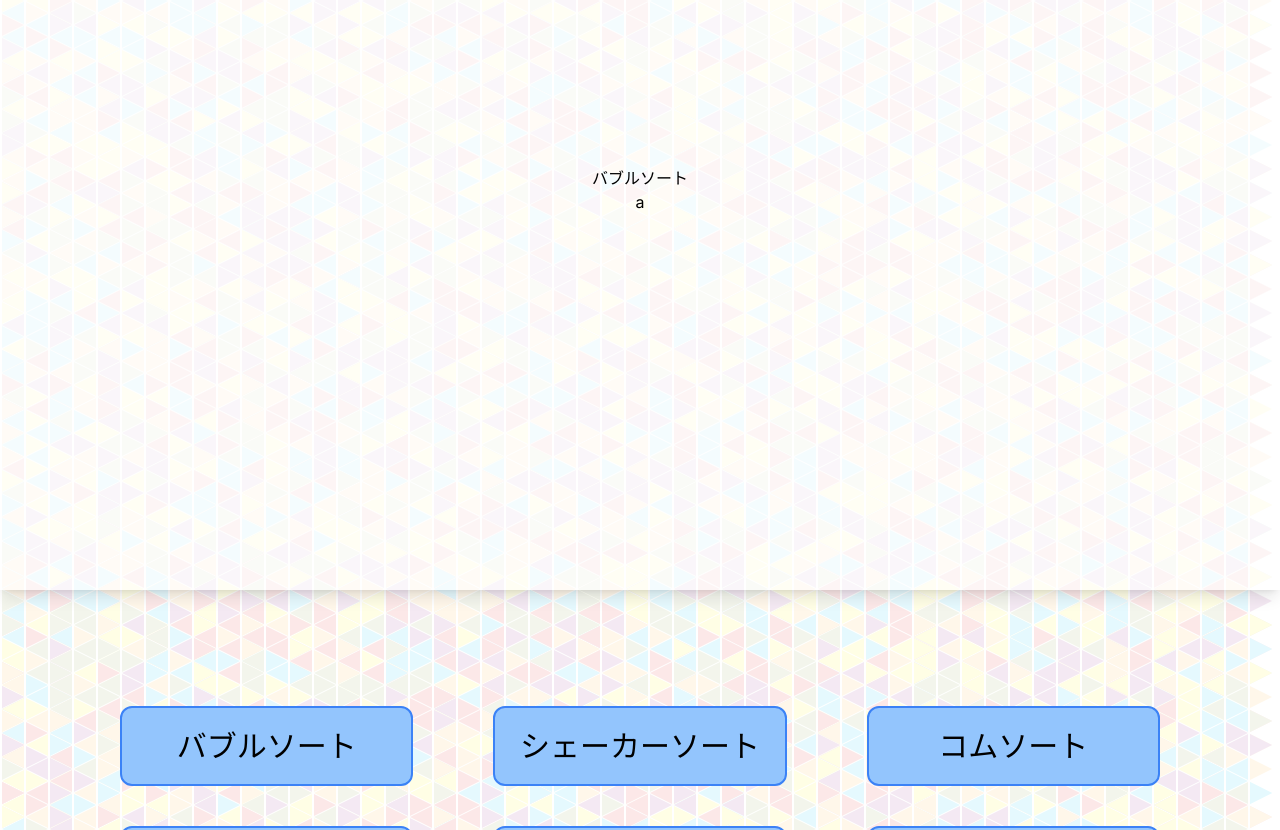
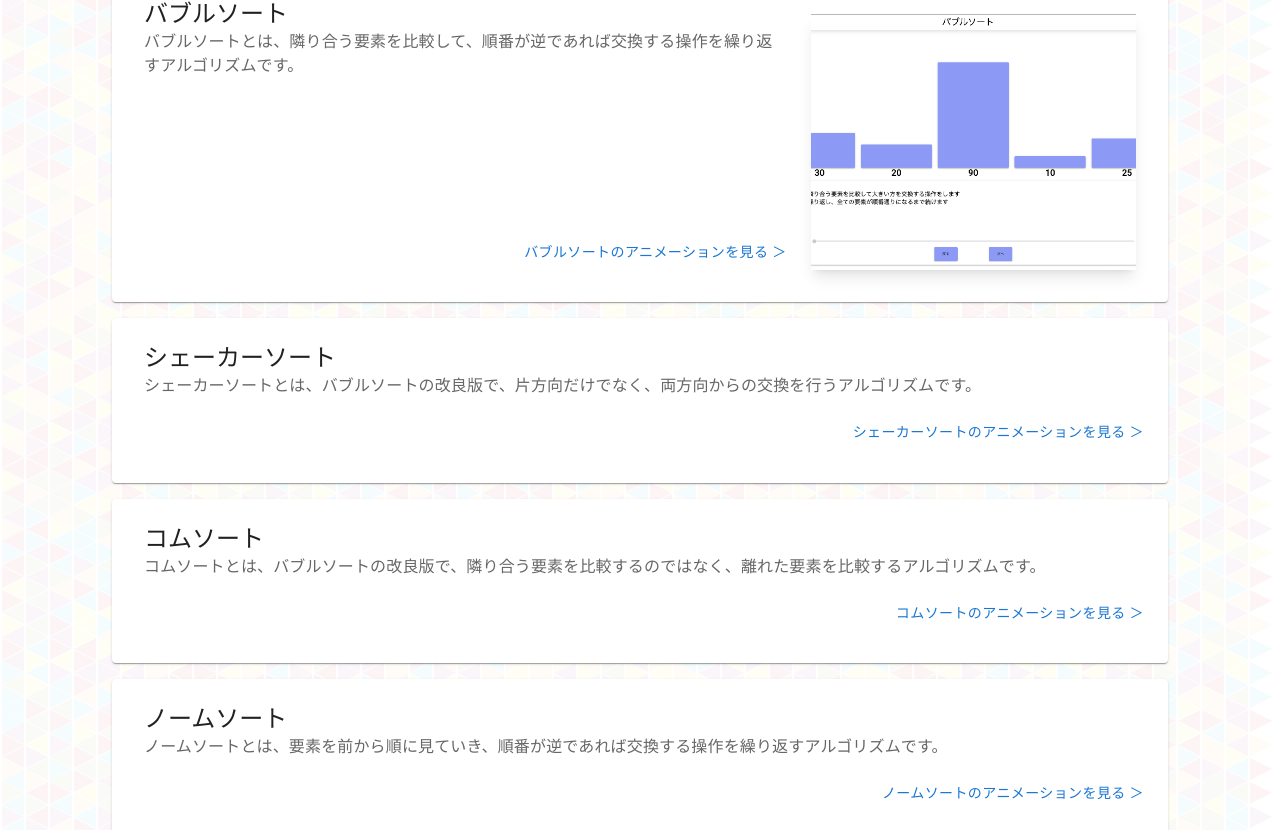
Before and after one commit to aaaa777/wdc2024, a Next.js app: page / in a window 1280 px wide. Shown: the part 1090-1920 px from the top of the page. Built offline with nearby package versions, Linux system fonts and the light colour scheme.

Commit message:
ソートのコンポーネント作成

```diff
--- a/src/app/layout.js
+++ b/src/app/layout.js
@@ -1,7 +1,8 @@
-import { Inter } from "next/font/google";
+import { Inter, M_PLUS_Rounded_1c } from "next/font/google";
 import "./globals.css";
 
 const inter = Inter({ subsets: ["latin"] });
+const mpr1c = M_PLUS_Rounded_1c({ weight: "400", subsets: ["latin"]});
 
 export const metadata = {
   title: "WDC2024 | Sort Museum",
@@ -11,7 +12,7 @@ export const metadata = {
 export default function RootLayout({ children }) {
   return (
     <html lang="ja">
-      <body className={inter.className}>{children}</body>
+      <body className={mpr1c.className}>{children}</body>
     </html>
   );
 }
--- a/src/app/page.js
+++ b/src/app/page.js
@@ -1,11 +1,25 @@
 "use client";
 
+// import { M_PLUS_Rounded_1c } from "next/font/google";
+
 import SectionBlock from "@/components/index-parts/section-block";
+import SectionCard from "@/components/index-parts/section-card";
 import { height, sizeHeight } from "@mui/system";
 import Link from "next/link";
 import React, {useEffect} from 'react'
+// import { mpr1c } from "./layout";
 
 export default function Home() {
+  const aboutThisSite = "このサイトは、ソートアルゴリズムをアニメーションで可視化することで、アルゴリズムの理解を深めることを目的としています。"
+  const aboutAlgorithm = "アルゴリズムとは、ある問題を解決するための手順や方法のことです。ソートアルゴリズムは、データを昇順や降順に並べ替えるためのアルゴリズムです。"
+
+  const bubbleSortDesc = "バブルソートとは、隣り合う要素を比較して、順番が逆であれば交換する操作を繰り返すアルゴリズムです。"
+  const shakerSortDesc = "シェーカーソートとは、バブルソートの改良版で、片方向だけでなく、両方向からの交換を行うアルゴリズムです。"
+  const combSortDesc = "コムソートとは、バブルソートの改良版で、隣り合う要素を比較するのではなく、離れた要素を比較するアルゴリズムです。"
+  const gnomeSortDesc = "ノームソートとは、要素を前から順に見ていき、順番が逆であれば交換する操作を繰り返すアルゴリズムです。"
+  const selectionSortDesc = "選択ソートとは、最小値を見つけ、それを先頭に移動させる操作を繰り返すアルゴリズムです。"
+  const bozoSortDesc = "ボゾソートとは、ランダムに2つの要素を選び、順番が逆であれば交換する操作を繰り返すアルゴリズムです。"
+
   useEffect(() => {
     var livePatern = {
       canvas: null,
@@ -98,7 +112,7 @@ export default function Home() {
       }, []);
 
   return (
-    <main className="min-h-screen flex-col items-center justify-between">
+    <main className="min-h-screen flex flex-col items-center justify-between">
       <canvas id="canvas" className="relative h-full w-full">
       </canvas>
 
@@ -107,7 +121,7 @@ export default function Home() {
         <div className="w-full h-screen flex flex-col justify-center md:p-28 pt-6 text-center  bg-white bg-opacity-60 shadow-lg">
           <div className="flex flex-col">
 
-            <div className="text-6xl m-1 md:m-5">
+            <div className={`text-6xl m-1 md:m-5`}>
             {/*Algorithm Library*/}
             Sort Museum
             </div>
@@ -124,8 +138,13 @@ export default function Home() {
           <div className="pt-20"></div>
         </div>
 
-        <SectionBlock title="バブルソート">
-          <>a</>
+        <SectionBlock title="アルゴリズム一覧">
+          <SectionCard title="バブルソート" description={bubbleSortDesc} link={"./bubble-sort"} img1Link={'./thumb-bubble.png'} />
+          <SectionCard title="シェーカーソート" description={shakerSortDesc} link={"./shaker-sort"} />
+          <SectionCard title="コムソート" description={combSortDesc} link={"./comb-sort"} />
+          <SectionCard title="ノームソート" description={gnomeSortDesc} link={"./gnome-sort"} />
+          <SectionCard title="選択ソート" description={selectionSortDesc} link={"./selection-sort"} />
+          <SectionCard title="ボゾソート" description={bozoSortDesc} link={"./bozo-sort"} />
         </SectionBlock>
 
         <div className="w-full md:px-20 md:py-24">
@@ -133,14 +152,14 @@ export default function Home() {
           {/* <div className="">
 
           </div> */}
-          <div className="text-center grid md:grid-cols-3  *:text-3xl *:bg-blue-300 *:border-2 *:border-blue-500 *:mx-10 *:my-5 *:p-5 *:rounded-xl">
+          {/* <div className="text-center grid md:grid-cols-3  *:text-3xl *:bg-blue-300 *:border-2 *:border-blue-500 *:mx-10 *:my-5 *:p-5 *:rounded-xl">
             <div><Link href={"./bubble-sort"}>バブルソート</Link></div>
             <div><Link href={"./shaker-sort"}>シェーカーソート</Link></div>
             <div><Link href={"./comb-sort"}>コムソート</Link></div>
             <div><Link href={"./gnome-sort"}>ノームソート</Link></div>
             <div><Link href={"./selection-sort"}>選択ソート</Link></div>
             <div><Link href={"./bozo-sort"}>ボゾソート</Link></div>
-          </div>
+          </div> */}
         </div>
 {/*
         <div className="w-full px-20">
--- a/src/components/index-parts/section-block.js
+++ b/src/components/index-parts/section-block.js
@@ -1,8 +1,10 @@
+import SectionCard from '@/components/index-parts/section-card';
+
 const SectionBlock = (props) => {
   return(
-    <div className="w-full h-screen flex flex-col justify-center md:mt-20 md:p-28 pt-6 text-center bg-white bg-opacity-60 shadow-lg">
-      <div className="section-caption">
-        <h1>バブルソート</h1>
+    <div className="w-full flex flex-col justify-center md:mt-20 md:p-28 mt-10 pt-6 px-4 text-center bg-white bg-opacity-60 shadow-lg">
+      <div className="section-caption text-left pb-4">
+        <h1 className="text-4xl _underline">{props.title}</h1>
       </div>
       <div className="section-description">
         {props.children}
--- a/src/components/index-parts/section-card.js
+++ b/src/components/index-parts/section-card.js
@@ -1,5 +1,62 @@
-const SectionCard = () => {
+import { Box, Card, CardContent, CardHeader, Button, Typography } from '@mui/material';
+import Link from 'next/link';
+
+const SectionCard = (props) => {
+
+  let buttonLink = null;
+
+  if(props.link) {
+    buttonLink = (<Box sx={{ display: 'flex', justifyContent: 'flex-end', pb: 4 }}>
+      <Link href={props.link}>
+        <Button color="primary">{props.title}のアニメーションを見る ＞ </Button>
+      </Link>
+    </Box>);
+  }
+
+  let img1 = null;
+  if(props.img1Link) {
+    img1 = (<Box sx={{my: 4, mx: 2}}>
+      <img
+        className="object-cover md:h-64 shadow-lg"
+        src={props.img1Link}
+      />
+    </Box>);
+  }
+
+  let img2 = null;
+  if(props.img2Link) {
+    img2 = (<Box sx={{my: 4, mx: 2}}>
+      <img
+        className="object-cover md:h-64 shadow-lg"
+        src={props.img2Link}
+      />
+    </Box>);
+  }
+
   return(
-    <div>card</div>
+    <Card className="section-card my-4">
+      <div
+        className="flex flex-col md:flex-row md:px-4 md:pt-2"
+      >
+        <Box sx={{ display: 'flex', flexDirection: 'column', textAlign: "left", flexGrow: '1' }}
+          className=""
+        >
+          <CardContent sx={{ flex: '1 0 auto' }}
+          >
+            <Typography component="div" variant="h5">
+              {props.title}
+            </Typography>
+            <Typography variant="body1" color="text.secondary">
+              {props.description}
+            </Typography>
+          </CardContent>
+          {buttonLink}
+        </Box>
+        {img1}
+        {img2}
+      </div>
+    </Card>
   )
 }
+
+export default SectionCard;
```
Also changed, not shown: public/thumb-bubble.png (added).
